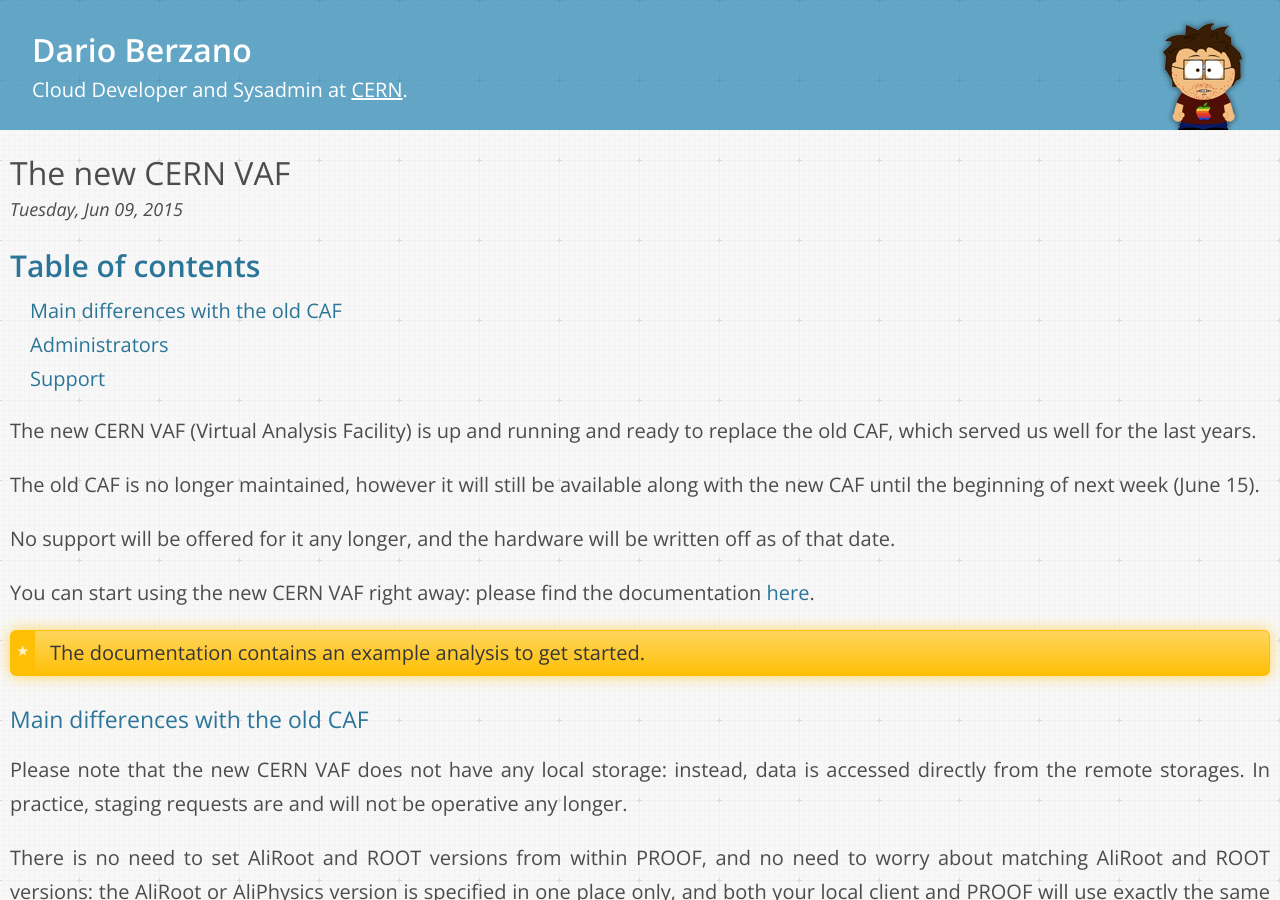
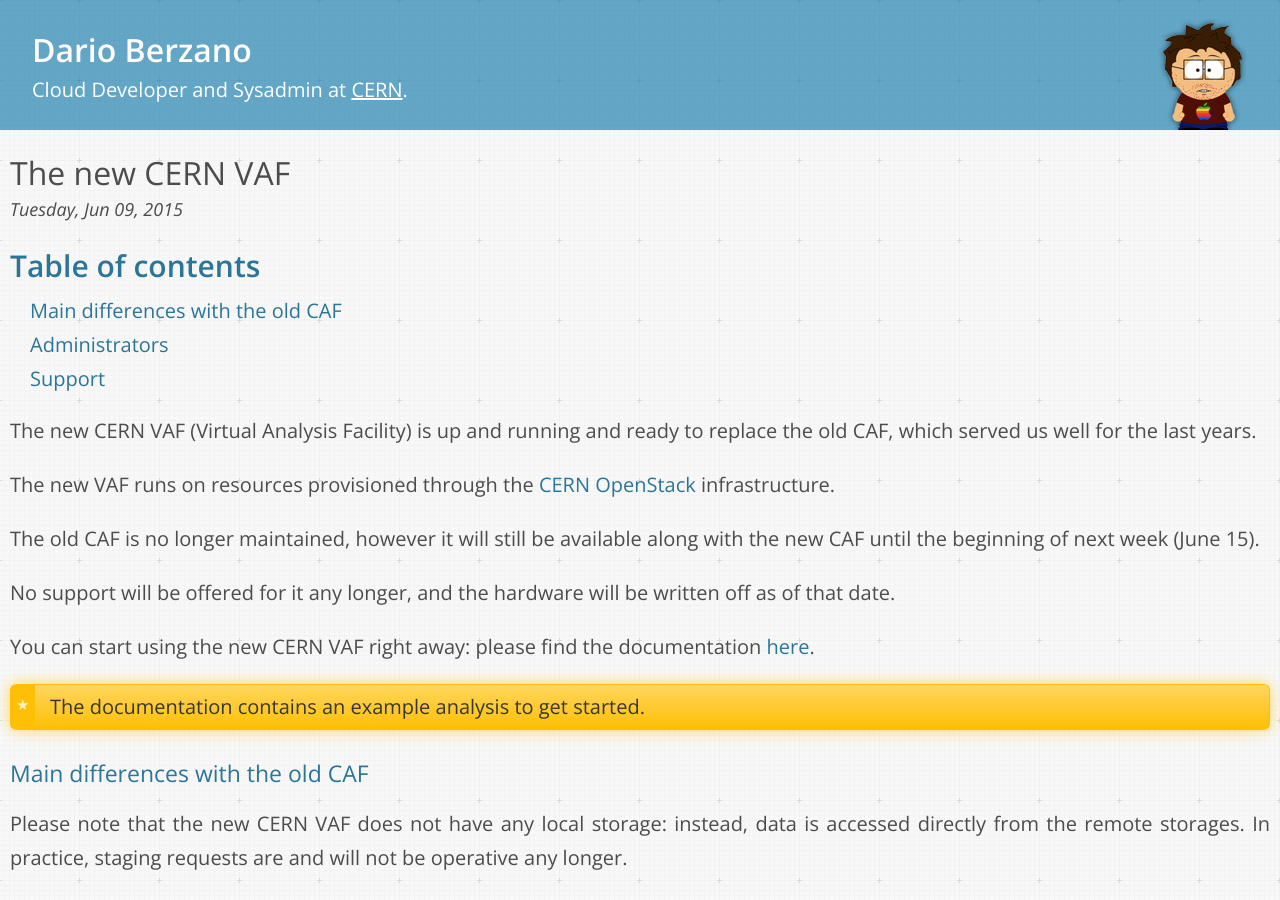
Before and after one commit to dberzano/dberzano.github.io, a Jekyll site: the page built from _posts/2015-06-09-cern-vaf.md, in a window 1280 px wide and 900 px high. Built offline with Jekyll 4.4.1, drawn with Linux system fonts in a browser that asks for light colours; Markdown is read by kramdown in place of the engine named in the settings.

Commit message:
VCAF: ref to CERN OpenStack

```diff
--- a/_posts/2015-06-09-cern-vaf.md
+++ b/_posts/2015-06-09-cern-vaf.md
@@ -5,6 +5,9 @@
 
 The new CERN VAF (Virtual Analysis Facility) is up and running and ready to
 replace the old CAF, which served us well for the last years.
+
+The new VAF runs on resources provisioned through the
+[CERN OpenStack](https://openstack.cern.ch) infrastructure.
 
 The old CAF is no longer maintained, however it will still be available along
 with the new CAF until the beginning of next week (June 15).
```
